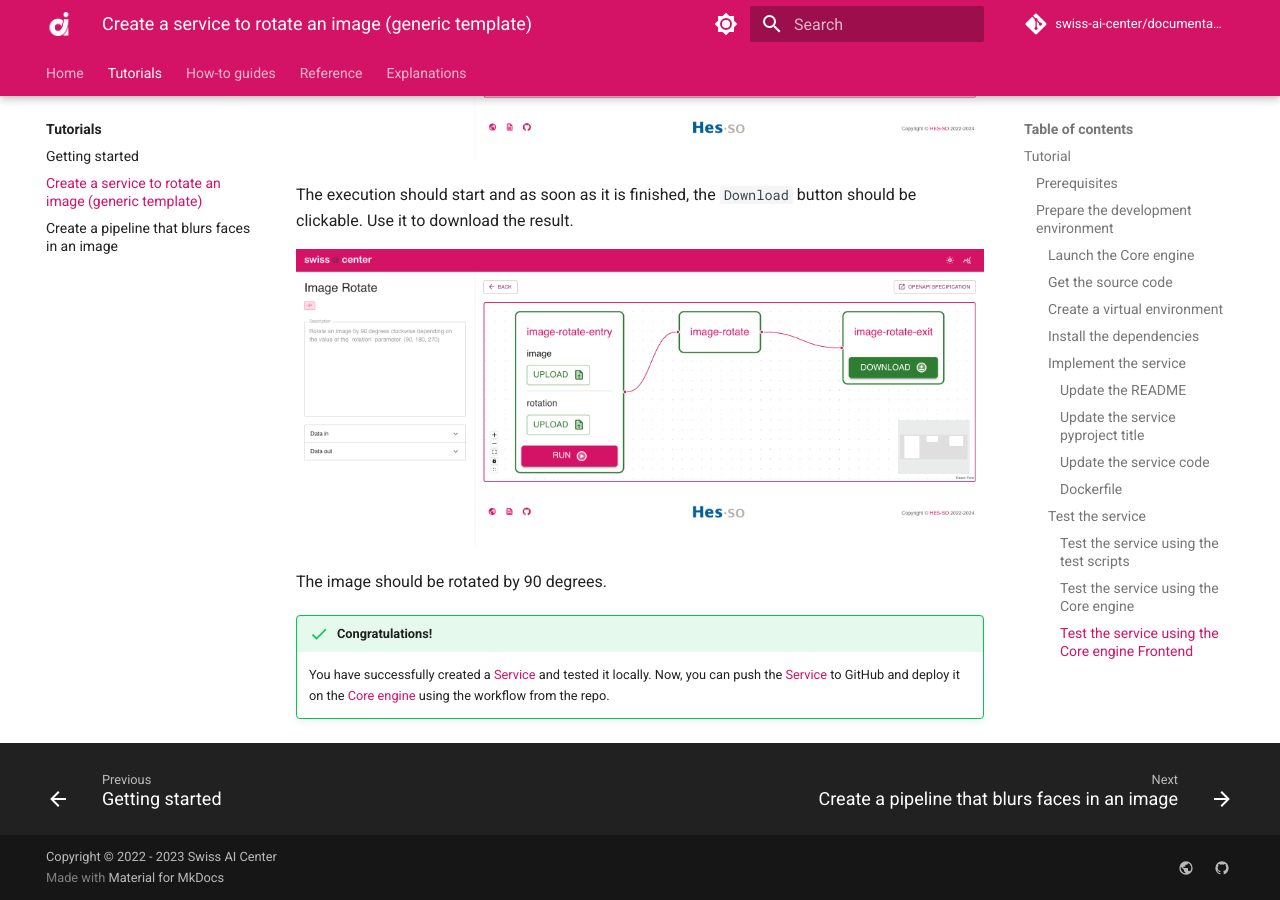
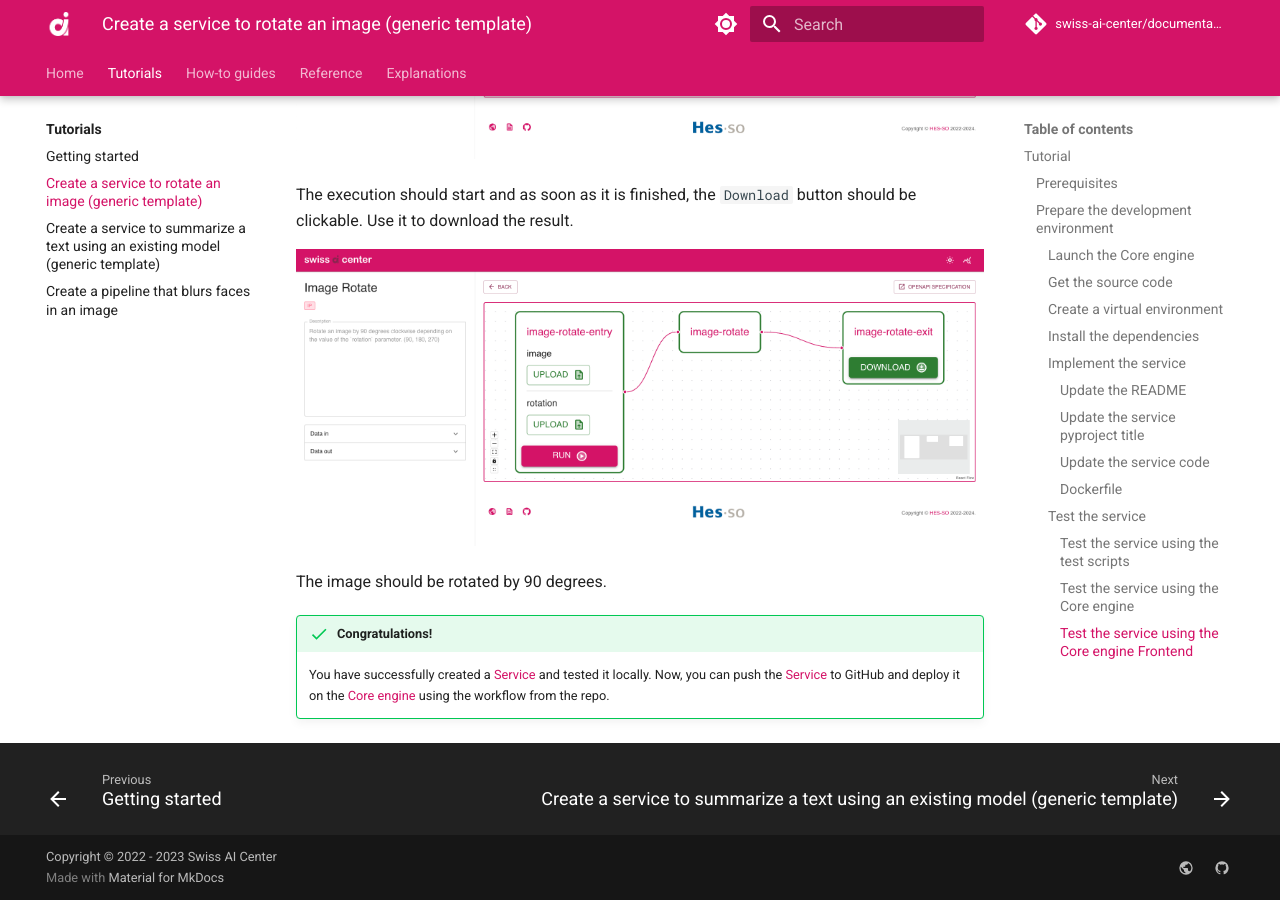
Before and after one commit to swiss-ai-center/documentation, an MkDocs documentation site: the page built from docs/tutorials/create-a-service-to-rotate-an-image.md, in a window 1280 px wide and 900 px high, scrolled down 10001 px. Built offline with MkDocs 1.6.1 and Material for MkDocs 9.7.7, drawn with Linux system fonts in a browser that asks for light colours; comment, search, counter and statistics services are not loaded; part of the change alters nothing that is shown.

Commit message:
Created tutorial for text-summarizer (#15)
Co-authored-by: Ludovic Delafontaine <ludovic.delafontaine@gmail.com>

````diff
--- /dev/null
+++ b/docs/tutorials/create-a-service-to-summarize-a-text-using-an-existing-model.md
@@ -0,0 +1,469 @@
+# Create a service to summarize a text using an existing model (generic template)
+
+This tutorial shows how to implement a
+[Service](../reference/core-concepts/service.md) in the Swiss AI Center project
+step by step. The [Service](../reference/core-concepts/service.md) is a text summarizer tool that
+summarizes a text using the [Hugging Face](https://huggingface.co/) library.
+
+!!! Info
+    Note that a [Service](../reference/core-concepts/service.md) can be implemented
+    in any programming language as long as it follows the
+    [specifications](../reference/core-concepts/service.md/#specifications) of the
+    Swiss AI Center project. This tutorial is using Python 3.10.
+
+## Tutorial
+
+### Prerequisites
+
+To follow this tutorial, you need to have the following tools installed:
+
+- [Python 3.10](https://www.python.org/downloads/)
+- An IDE (e.g. [Visual Studio Code](https://code.visualstudio.com/))
+
+### Prepare the development environment
+
+#### Launch the Core engine
+
+To be able to test the [Service](../reference/core-concepts/service.md) locally when it is ready,
+you need to have a running [Core engine](../reference/core-engine/).
+To do so, follow the instructions in the
+[Core engine](../reference/core-engine.md#start-the-service-locally-with-minikube-and-the-docker-image-hosted-on-github) reference.
+
+#### Get the source code
+
+!!! Info
+    In this tutorial, we will implement a
+    [Service](../reference/core-concepts/service.md) that uses an existing model
+    so we will use the `create-a-new-service-generic-template` template.
+
+First, you can create a repo from the [template](https://github.com/swiss-ai-center/create-a-new-service-generic-template)
+by clicking on the `Use this template` button. You can also fork it or download it.
+
+Once the repo is created, you can clone it on your computer. (If you downloaded it, you can skip this step.)
+
+```bash
+git clone
+```
+
+Open your terminal and go to the folder where the source code is located.
+
+```bash
+cd path/to/the/source/code
+```
+
+#### Create a virtual environment
+
+Instead of installing the dependencies globally, it is recommended to create a
+virtual environment.
+
+To create a virtual environment, run the following command inside the project
+folder:
+
+```sh
+python3.10 -m venv .venv
+```
+
+Then, activate the virtual environment:
+
+```sh
+source .venv/bin/activate
+```
+
+#### Install the dependencies
+
+For the [Service](../reference/core-concepts/service.md) to work we will need to
+install transformers and torch in addition to the dependencies of the template.
+So edit the `requirements.txt` file and add the following lines:
+
+```txt hl_lines="2 3"
+common-code[test] @ git+https://github.com/swiss-ai-center/common-code.git@main
+transformers==4.36.2
+torch==2.1.2
+```
+
+Then, install the dependencies:
+
+```sh
+pip install --requirement requirements.txt
+```
+
+Create a freeze file to list the dependencies with their versions.
+
+```sh
+pip freeze --local --all > requirements-all.txt
+```
+
+This will install the default [Service](../reference/core-concepts/service.md)
+dependencies and the ones we just added. The freeze file will be used to ensure
+all the developers have the same dependencies.
+
+#### Implement the service
+
+##### Update the README
+
+Open the `README.md` file and update the title and the description of the
+[Service](../reference/core-concepts/service.md).
+
+```md
+# Text Summarizer
+
+This service summarizes a text using the Hugging Face library.
+```
+
+!!! note
+
+    If the service is part of the Swiss AI Center GitHub organization also add a
+    link to the [Service](../reference/core-concepts/service.md)'s
+    [Reference](../reference/core-concepts/service.md) page in the repository
+    README.md file.
+
+    ```md
+    # Text Summarizer
+
+    This service summarizes a text using the Hugging Face library.
+
+    _Check the [related documentation](https://swiss-ai-center.github.io/swiss-ai-center/reference/text-summarizer) for more information._
+    ```
+
+##### Update the service pyproject title
+
+```toml hl_lines="3"
+[project]
+# TODO: 1. CHANGE THE NAME OF THE PROJECT (1)!
+name = "text-summarizer"
+
+[tool.pytest.ini_options]
+pythonpath = [".", "src"]
+addopts = "--cov-config=.coveragerc --cov-report xml --cov-report term-missing --cov=./src"
+```
+
+1. Change the name of the project to `text-summarizer`.
+
+##### Update the service code
+
+All the code of the [Service](../reference/core-concepts/service.md) is in the
+`main.py` file. The [Service](../reference/core-concepts/service.md) is a text summarizer tool that
+summarizes a text using the [Hugging Face](https://huggingface.co/) library.
+
+Open the `main.py` with your favorite editor and follow the instructions below.
+
+```py hl_lines="23 30-32 41-42 48-60 65-85 89-96 99-109"
+import asyncio
+import time
+from fastapi import FastAPI
+from fastapi.middleware.cors import CORSMiddleware
+from fastapi.responses import RedirectResponse
+from common_code.config import get_settings
+from common_code.http_client import HttpClient
+from common_code.logger.logger import get_logger, Logger
+from common_code.service.controller import router as service_router
+from common_code.service.service import ServiceService
+from common_code.storage.service import StorageService
+from common_code.tasks.controller import router as tasks_router
+from common_code.tasks.service import TasksService
+from common_code.tasks.models import TaskData
+from common_code.service.models import Service
+from common_code.service.enums import ServiceStatus
+from common_code.common.enums import FieldDescriptionType, ExecutionUnitTagName, ExecutionUnitTagAcronym
+from common_code.common.models import FieldDescription, ExecutionUnitTag
+from contextlib import asynccontextmanager
+
+# Imports required by the service's model
+# TODO: 1. ADD REQUIRED IMPORTS (ALSO IN THE REQUIREMENTS.TXT) (1)!
+from transformers import pipeline
+
+settings = get_settings()
+
+
+class MyService(Service):
+    # TODO: 2. CHANGE THIS DESCRIPTION (2)!
+    """
+    Text summarizer model
+    """
+
+    # Any additional fields must be excluded of model by adding a leading underscore for Pydantic to work
+    _model: object
+    _logger: Logger
+
+    def __init__(self):
+        super().__init__(
+            # TODO: 3. CHANGE THE SERVICE NAME AND SLUG (3)!
+            name="Text Summarizer",
+            slug="text-summarizer",
+            url=settings.service_url,
+            summary=api_summary,
+            description=api_description,
+            status=ServiceStatus.AVAILABLE,
+            # TODO: 4. CHANGE THE INPUT AND OUTPUT FIELDS, THE TAGS AND THE HAS_AI VARIABLE (4)!
+            data_in_fields=[
+                FieldDescription(name="text", type=[FieldDescriptionType.TEXT_PLAIN]),
+            ],
+            data_out_fields=[
+                FieldDescription(name="result", type=[FieldDescriptionType.TEXT_PLAIN]),
+            ],
+            tags=[
+                ExecutionUnitTag(
+                    name=ExecutionUnitTagName.NATURAL_LANGUAGE_PROCESSING,
+                    acronym=ExecutionUnitTagAcronym.NATURAL_LANGUAGE_PROCESSING,
+                ),
+            ],
+            has_ai=True,
+        )
+        self._logger = get_logger(settings)
+
+    # TODO: 5. CHANGE THE PROCESS METHOD (CORE OF THE SERVICE) (5)!
+    def process(self, data):
+                # Get the text to analyze from storage
+        text = data["text"].data
+        # Convert bytes to string
+        text = text.decode("utf-8")
+
+        # Limit the text to 142 words
+        text = " ".join(text.split()[:500])
+
+        # Run the model
+        result = classifier(text, max_length=100, min_length=5, do_sample=False)
+
+        # Convert the result to bytes
+        file_bytes = result[0]["summary_text"].encode("utf-8")
+
+        return {
+            "result": TaskData(
+                data=file_bytes,
+                type=FieldDescriptionType.TEXT_PLAIN
+            )
+        }
+
+...
+
+# TODO: 6. CHANGE THE API DESCRIPTION AND SUMMARY (6)!
+api_summary = """
+Summarize the given text.
+"""
+
+api_description = """
+Summarize the given text using the HuggingFace transformers library with model bart-large-cnn-samsum.
+"""
+
+# Define the FastAPI application with information
+# TODO: 7. CHANGE THE API TITLE, VERSION, CONTACT AND LICENSE (7)!
+app = FastAPI(
+    lifespan=lifespan,
+    title="Text summarizer API.",
+    description=api_description,
+    version="0.0.1",
+    contact={
+        "name": "Swiss AI Center",
+        "url": "https://swiss-ai-center.ch/",
+        "email": "info@swiss-ai-center.ch",
+    },
+    swagger_ui_parameters={
+        "tagsSorter": "alpha",
+        "operationsSorter": "method",
+    },
+    license_info={
+        "name": "GNU Affero General Public License v3.0 (GNU AGPLv3)",
+        "url": "https://choosealicense.com/licenses/agpl-3.0/",
+    },
+)
+...
+```
+
+1. Import the required packages.
+2. Change the description of the service.
+3. Change the name and the slug of the service. This is used to identify the
+   service in the Core engine.
+4. Change the input/output fields of the service. The name of the field is the
+   key of the dictionary that will be used in the process function. The type of the
+   field is the type of the data that will be sent to the service. They are defined
+   in the FieldDescriptionType enum. The tags are used to identify the service in
+   the Core engine. The `has_ai` variable is used to identify if the service is an
+   AI service.
+5. Change the process function. This is the core of the service. The data is a
+   dictionary with the keys being the field names set in the data_in_fields. The
+   result must be a dictionary with the keys being the field names set in the
+   data_out_fields.
+6. Change the API description and summary.
+7. Change the API title, version, contact and license.
+
+!!! Note
+    The `process` function TaskData object must be serializable.
+
+#### Test the service
+
+Now that the service is ready, we can test it.
+
+##### Test the service using the test scripts
+
+Open a terminal, navigate to the `src` folder and run the following
+command:
+
+```bash
+pytest --cov-report term:skip-covered --cov-report term-missing --cov=. -s --cov-config=.coveragerc
+```
+
+All the tests should pass.
+
+```bash
+======================== test session starts =========================
+--------- coverage: platform darwin, python 3.10.10-final-0 ----------
+Name                        Stmts   Miss  Cover   Missing
+---------------------------------------------------------
+src/main.py                    70     11    84%   53-70
+src/tests/test_storage_service.py      83     12    86%   13-18, 24-30, 114-115
+---------------------------------------------------------
+TOTAL                         188     23    88%
+
+4 files skipped due to complete coverage.
+
+
+========================= 5 passed in 29.12s =========================
+```
+
+##### Test the service using the Core engine
+
+In order to test the [Service](../reference/core-concepts/service.md), you need
+to have a running [Core engine](../reference/core-engine.md#start-the-service-locally-with-minikube-and-the-docker-image-hosted-on-github).
+If not done yet, follow the instructions in the
+[Core engine](../reference/core-engine.md#start-the-service-locally-with-minikube-and-the-docker-image-hosted-on-github)
+reference.
+
+Once the [Core engine](../reference/core-engine/) is running, you can start the
+[Service](../reference/core-concepts/service.md) by running the following
+command:
+
+```bash
+uvicorn main:app --reload --host localhost --port 9090 # (1)!
+```
+
+1. The port must be the same as the one defined in the `.env` file and different
+   from the one used by the Core engine.
+
+The output should be similar to the following:
+
+```bash
+INFO:     Uvicorn running on http://127.0.0.1:9090 (Press CTRL+C to quit)
+INFO:     Started reloader process [4455] using StatReload
+INFO:     Started server process [4457]
+INFO:     Waiting for application startup.
+INFO:     [2024-01-09 16:49:08,417]  [common_code.service.service]: 	Started tasks service
+DEBUG:    [2024-01-09 16:49:08,417]  [common_code.service.service]: 	Announcing service: {'name': 'Text Summarizer', 'slug': 'text-summarizer', 'url': 'http://localhost:9090', 'summary': '\nSummarize the given text.\n', 'description': '\nSummarize the given text using the HuggingFace transformers library with model bart-large-cnn-samsum.\n', 'status': 'available', 'data_in_fields': [{'name': 'text', 'type': ['text/plain']}], 'data_out_fields': [{'name': 'summarized_text', 'type': ['text/plain']}], 'tags': [{'name': 'Natural Language Processing', 'acronym': 'NLP'}], 'has_ai': True}
+DEBUG:    [2024-01-09 16:49:08,417]  [common_code.service.service]: 	url: http://localhost:8080
+INFO:     [2024-01-09 16:49:08,419]  Application startup complete.
+INFO:     [2024-01-09 16:49:08,507]   127.0.0.1:54785 - "GET /status HTTP/1.1" 200 OK
+INFO:     [2024-01-09 16:49:08,531]  [common_code.service.service]: 	Successfully announced to the engine
+```
+
+Now, you can test the [Service](../reference/core-concepts/service.md) by
+sending a request to the [Core engine](../reference/core-engine/). To do so, open your browser and navigate
+to the following URL: `http://localhost:8080/`. You should see the following
+page:
+
+![text-summarizer](../assets/screenshots/text-summarizer.png)
+
+Now you can test the [Service](../reference/core-concepts/service.md) by
+uploading a text file. Create a file called text.txt and add some text in it.
+
+Then, you can unfold the `/text-summarizer` endpoint and click on the Try it out
+button. Now upload the text file and click on the Execute
+button. The response body should be something similar to the following:
+
+```json hl_lines="11"
+{
+  "created_at": "2024-01-09T16:30:22.627620",
+  "updated_at": "2024-01-09T16:54:58.221528",
+  "data_in": [
+    "8a3bb409-bfe6-444d-9f94-8e245b0370b6.txt"
+  ],
+  "data_out": null,
+  "status": "pending",
+  "service_id": "c0ddda6c-9ffa-4912-90a2-b4e9b1769b56",
+  "pipeline_execution_id": null,
+  "id": "b7b73c95-88d1-4f02-87f6-29feabf41d7e",
+  "service": {
+    "created_at": "2024-01-09T16:30:22.627620",
+    "updated_at": "2024-01-09T16:49:08.499620",
+    "description": "\nSummarize the given text using the HuggingFace transformers library with model bart-large-cnn-samsum.\n",
+    "status": "available",
+    "data_in_fields": [
+      {
+        "name": "text",
+        "type": [
+          "text/plain"
+        ]
+      }
+    ],
+    "data_out_fields": [
+      {
+        "name": "result",
+        "type": [
+          "text/plain"
+        ]
+      }
+    ],
+    "tags": [
+      {
+        "name": "Natural Language Processing",
+        "acronym": "NLP"
+      }
+    ],
+    "has_ai": true,
+    "id": "c0ddda6c-9ffa-4912-90a2-b4e9b1769b56",
+    "name": "Text Summarizer",
+    "slug": "text-summarizer",
+    "summary": "\nSummarize the given text.\n",
+    "url": "http://localhost:9090"
+  },
+  "pipeline_execution": null
+}
+```
+
+Now, copy the id of the task and unfold the GET `/tasks/{task_id}` endpoint
+under the Tasks name.
+
+1. Click on Try it out and paste the id in the task_id field.
+2. Click on Execute.
+3. In the body response, find the `data_out` field and copy the id of the text file
+   (e.g. `a38ef233-ac01-431d-adc8-cb6269cdeb71.png`).
+4. Now, unfold the GET `/storage/{key}` endpoint under the Storage name.
+5. Click on Try it out and paste the id of the text file in the key field.
+6. Click on Execute.
+7. Click on the Download file button and save the text file in your computer.
+
+The text should be summarized.
+
+##### Test the service using the Core engine Frontend
+
+In order to test the [Service](../reference/core-concepts/service.md) with the frontend, you need to launch the [Core engine](../reference/core-engine/#start-the-service-locally-with-node) Frontend. To do so, follow the instructions in the [Core engine](../reference/core-engine/#start-the-service-locally-with-node) reference.
+
+Once the [Core engine](../reference/core-engine/#start-the-service-locally-with-node) Frontend is running, you can start the [Service](../reference/core-concepts/service.md) by running the following command:
+
+```bash
+uvicorn main:app --reload --host localhost --port 9090 # (1)!
+```
+
+1. The port must be the same as the one defined in the `.env` file and different
+   from the one used by the Core engine.
+
+!!! Note
+    The [Core engine](../reference/core-engine/#start-the-service-locally-with-node) Frontend needs a running [Core engine](../reference/core-engine/) to work.
+
+As in the previous section, you can test the [Service](../reference/core-concepts/service.md) by sending a request to the [Core engine](../reference/core-engine/). To do so, open your browser and navigate to the following URL: `http://localhost:3000/`. You should see the following page:
+
+![text-summarizer-frontend](../assets/screenshots/text-summarizer-frontend.png)
+
+Now you can test the [Service](../reference/core-concepts/service.md) by clicking the `View` button. Now upload the text file and click on the `Run` button.
+
+![text-summarizer-frontend-execute](../assets/screenshots/text-summarizer-frontend-execute.png)
+
+The execution should start and as soon as it is finished, the `Download` button should be clickable. Use it to download the result.
+
+![text-summarizer-frontend-download](../assets/screenshots/text-summarizer-frontend-download.png)
+
+The text should be summarized.
+
+!!! success "Congratulations!"
+    You have successfully created a [Service](../reference/core-concepts/service.md)
+    and tested it locally. Now, you can push the
+    [Service](../reference/core-concepts/service.md) to GitHub and deploy it on the
+    [Core engine](../reference/core-engine/) using the workflow from the repo.
--- a/mkdocs.yml
+++ b/mkdocs.yml
@@ -17,6 +17,7 @@ nav:
       - tutorials/index.md
       - Getting started: tutorials/getting-started.md
       - Create a service to rotate an image (generic template): tutorials/create-a-service-to-rotate-an-image.md
+      - Create a service to summarize a text using an existing model (generic template): tutorials/create-a-service-to-summarize-a-text-using-an-existing-model.md
       - Create a pipeline that blurs faces in an image: tutorials/create-a-pipeline-that-blurs-faces-in-an-image.md
   - How-to guides:
       - how-to-guides/index.md
````
Also changed, not shown: docs/assets/screenshots/text-summarizer-frontend-download.png (added), docs/assets/screenshots/text-summarizer-frontend-execute.png (added), docs/assets/screenshots/text-summarizer-frontend.png (added), docs/assets/screenshots/text-summarizer.png (added).
